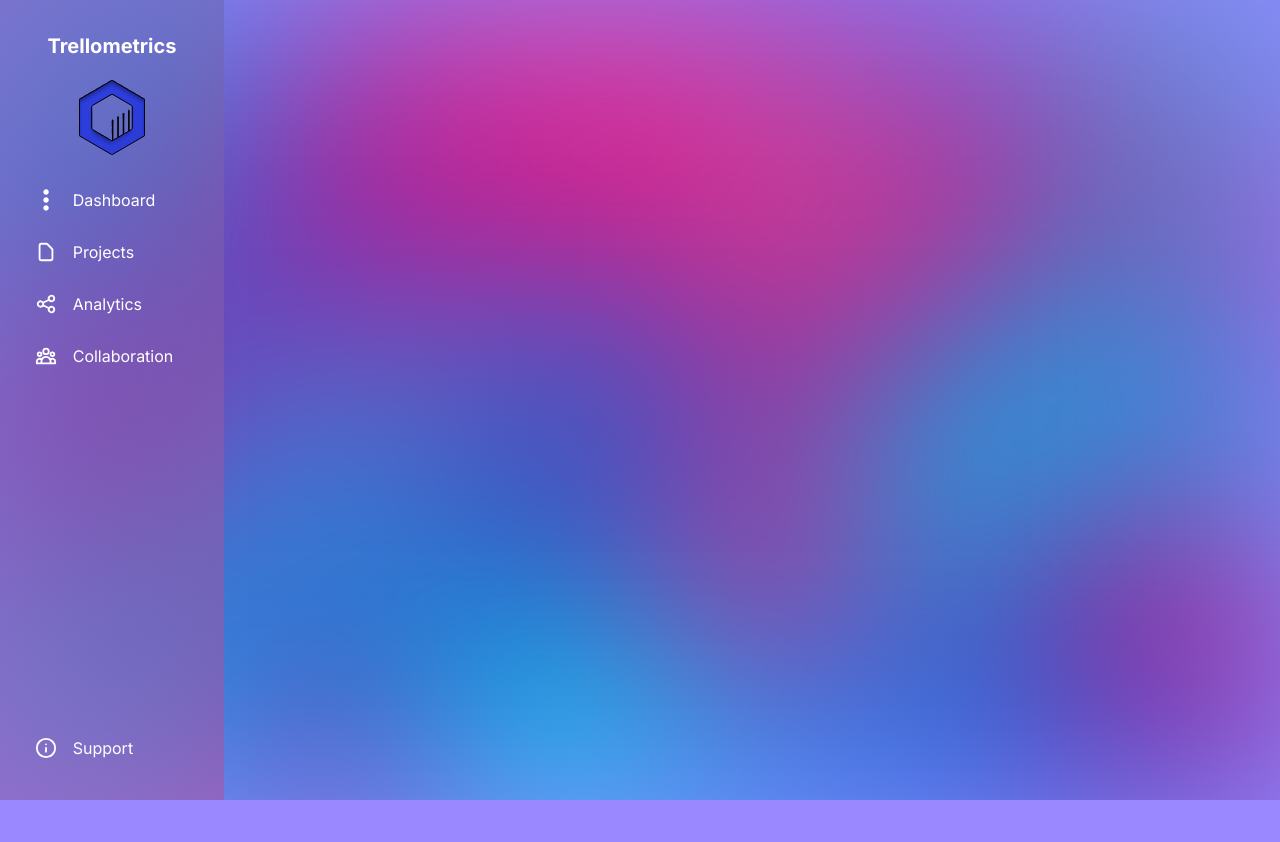
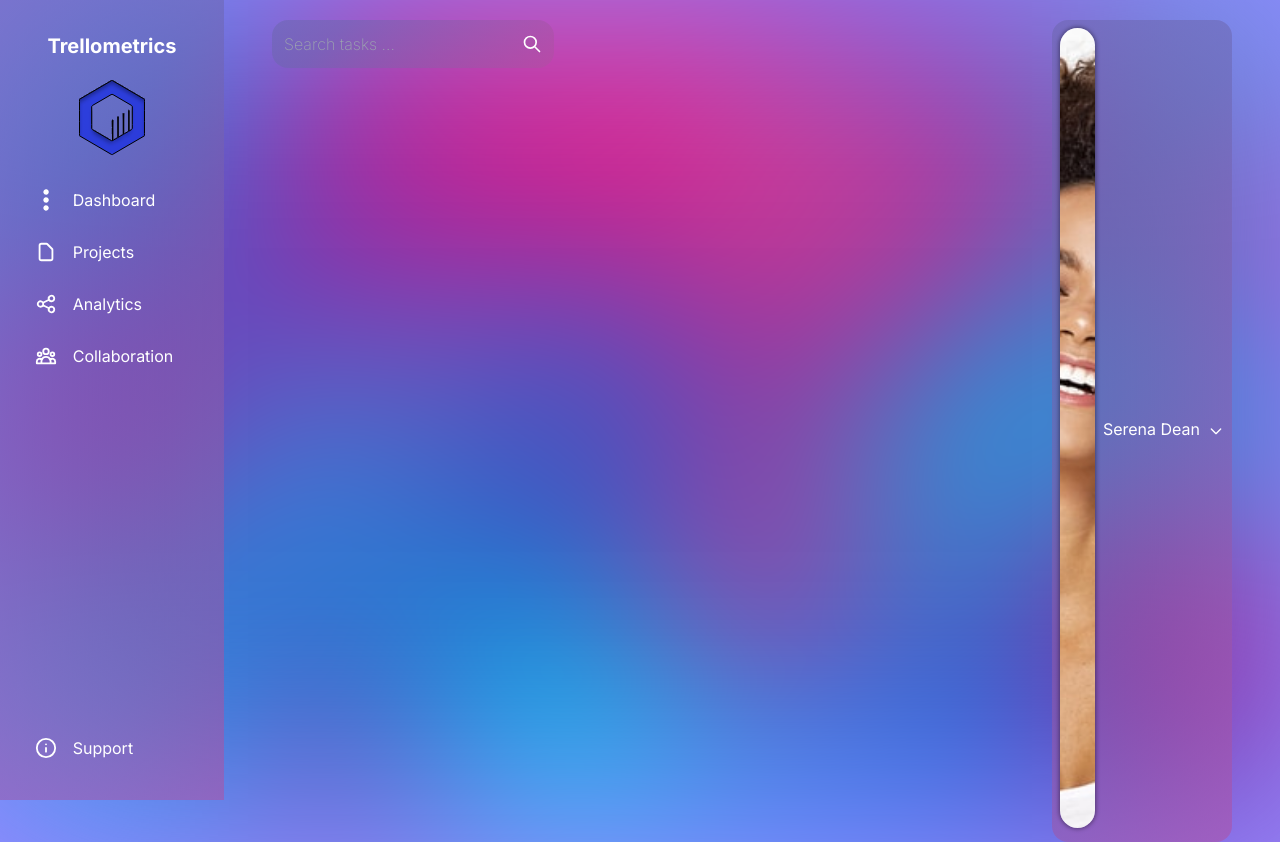
Before and after one commit to pixelRena/Trello-Dashboard, a Next.js app: page / in a window 1280 px wide. Before the commit the page ends 800 px from the top, so only its background shows below. Built offline with nearby package versions, Linux system fonts and the light colour scheme.

Commit message:
Created navigation component and userdropdown component

```diff
--- /dev/null
+++ b/components/navigation/navigation.component.jsx
@@ -0,0 +1,13 @@
+import SearchBar from "./searchbar.component";
+import UserDropdown from "./user-dropdown.component";
+
+export default function Navigation() {
+    return(
+        <div className="flex flex-row justify-between">
+            <SearchBar/>
+            <div>
+                <UserDropdown/>
+            </div>
+        </div>
+    );
+}
--- /dev/null
+++ b/components/navigation/searchbar.component.jsx
@@ -0,0 +1,11 @@
+export default function SearchBar() {
+    return(
+        <form className="relative h-fit">
+            <div class="absolute inset-y-0 right-0 flex items-center pr-3 pointer-events-none">
+                <svg aria-hidden="true" className="w-5 h-5 text-white" fill="none" stroke="currentColor" viewBox="0 0 24 24" xmlns="http://www.w3.org/2000/svg"><path stroke-linecap="round" stroke-linejoin="round" stroke-width="2" d="M21 21l-6-6m2-5a7 7 0 11-14 0 7 7 0 0114 0z"></path></svg>
+            </div>
+            <label className="hidden" htmlFor="searchInput">Search Bar</label>
+            <input className="w-[22vw] font-extralight defaultBackground rounded-2xl p-3" type="text" id="searchInput" placeholder="Search tasks ..."/>
+        </form>
+    );
+}
--- /dev/null
+++ b/components/navigation/user-dropdown.component.jsx
@@ -0,0 +1,25 @@
+import { useState } from "react";
+import { IoSettingsOutline } from "react-icons/io5";
+import { IoIosLogOut } from "react-icons/io";
+import PlaceholderAvatar from '../../test/placeholder_avatar.jpg';
+
+export default function UserDropdown() {
+    const [dropdownOpen, setDropdownOpen] = useState(false);
+    return(
+        <div className={`relative rounded-2xl ${dropdownOpen ? "defaultBackground" : ""}`}>
+            <button className={`${dropdownOpen ? "" : "defaultBackground"} rounded-2xl p-2 w-full`} type="button" onClick={() => setDropdownOpen(!dropdownOpen)}>
+                <div className="h-full inline align-middle mr-2">
+                    <div className="w-[35px] h-[35px] shadow-[0_0_4px_1px_rgba(0,0,0,0.4)] rounded-full bg-cover inline-block bg-center h-screen bg-no-repeat" style={{"backgroundImage": `url(${PlaceholderAvatar.src})`}}></div>
+                </div>
+                Serena Dean
+                <svg className="w-4 h-4 ml-2 inline" aria-hidden="true" fill="none" stroke="currentColor" viewBox="0 0 24 24" xmlns="http://www.w3.org/2000/svg"><path stroke-linecap="round" stroke-linejoin="round" stroke-width="2" d="M19 9l-7 7-7-7"></path></svg>
+            </button>
+            <div className={`relative pb-3 pr-3 pl-3 leading-8 ${dropdownOpen ? "" : "hidden"}`}>
+                <ul>
+                    <li className="cursor-pointer"><IoSettingsOutline className="inline mr-4" size={22}/>Settings</li>
+                    <li className="cursor-pointer"><IoIosLogOut className="inline mr-4" size={22}/>Sign Out</li>
+                </ul>
+            </div>
+        </div>
+    );
+}
--- a/components/sidebar.component.jsx
+++ b/components/sidebar.component.jsx
@@ -13,7 +13,7 @@ export default function Sidebar() {
     onClick={() => setMenuOpen(!menuOpen)}>
         MENU
     </button>
-    <aside className={`lg:flex overflow-x-hidden flex-col lg:w-56 w-full h-screen px-4 py-8 overflow-y-auto ${menuOpen ? "" : "hidden"}`}>
+    <aside className={`defaultBackground lg:flex overflow-x-hidden flex-col lg:w-56 w-full h-screen px-4 py-8 overflow-y-auto ${menuOpen ? "" : "hidden"}`}>
         <div className="text-center m-auto">
             <span className="font-bold lg:text-xl text-2xl">Trellometrics</span>
             <img className="m-auto mt-5" src="/favicon.svg" alt="favicon"/>
@@ -47,17 +47,6 @@ export default function Sidebar() {
                 <span className="mx-4">Support</span>
             </Link>
         </div>
-
-        <style jsx>
-        {
-            `
-            aside {
-                background: linear-gradient(134.07deg, rgba(108, 102, 174, 0.55) 23.13%, rgba(196, 73, 158, 0.55) 122.17%);
-            }
-            `
-        }
-        </style>
-
     </aside>
     </>
     )
--- a/pages/index.jsx
+++ b/pages/index.jsx
@@ -2,6 +2,7 @@ import Head from 'next/head'
 import styles from '../styles/Home.module.css';
 import Background from "@/components/background.component";
 import Sidebar from "@/components/sidebar.component";
+import Navigation from "@/components/navigation/navigation.component";
 
 export default function Home() {
   return (
@@ -14,7 +15,14 @@ export default function Home() {
       </Head>
       <Background/>
       <main className={styles.main}>
-        <Sidebar/>
+        <section>
+          <Sidebar/>
+        </section>
+
+        <section className="mt-5 ml-12 mr-12 w-screen">
+          <Navigation/>
+          {/* Routes begin here */}
+        </section>
       </main>
     </>
   )
--- a/styles/Home.module.css
+++ b/styles/Home.module.css
@@ -1,4 +1,6 @@
 .main {
     position: relative;
+    display: flex;
+    flex-direction: flex-column;
     z-index: 1;
 }
--- a/styles/globals.css
+++ b/styles/globals.css
@@ -5,6 +5,7 @@
 
 * {
   box-sizing: border-box;
+  outline: 0;
 }
 
 ::-webkit-scrollbar {
@@ -42,3 +43,5 @@ a {
   color: inherit;
   text-decoration: none;
 }
+
+.defaultBackground { background: linear-gradient(134.07deg, rgba(108, 102, 174, 0.55) 23.13%, rgba(196, 73, 158, 0.55) 122.17%); }
```
Also changed, not shown: test/placeholder_avatar.jpg (added).
